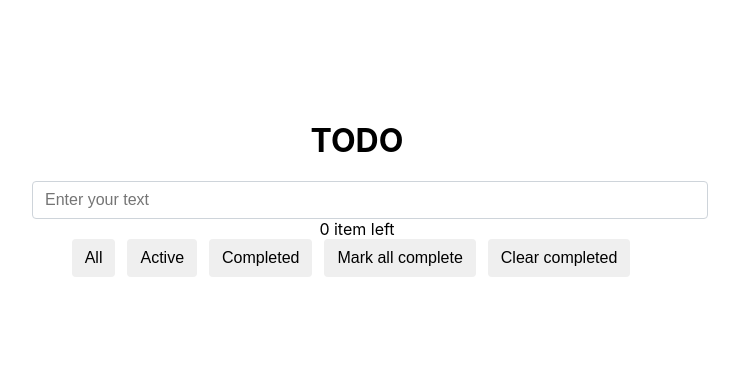
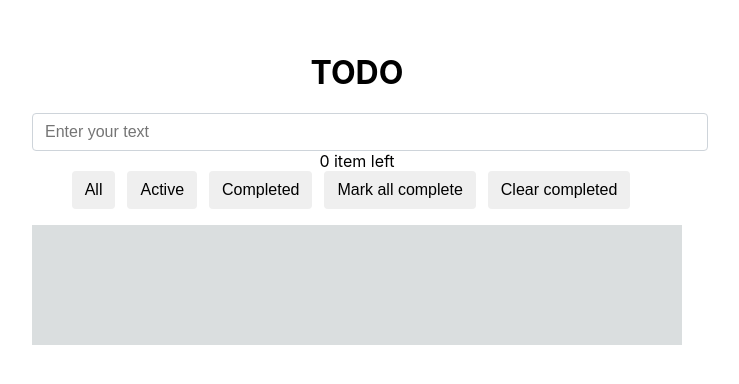
Before and after one commit to anhtung96nb/ToDoList, a React (Create React App) app: page / in a window 1280 px wide. Shown: the part 204-588 px from the top of the page, without its empty margins (283-1022 px from the left). Built offline with nearby package versions, Linux system fonts and the light colour scheme.

Commit message:
no message

```diff
--- a/src/App.css
+++ b/src/App.css
@@ -82,14 +82,21 @@
 }
 
 .App ul.list_items{
-  background-color: #61dafb;
+  background-color: #dadedf;
+  min-height: 120px;
 }
 .App ul.list_items li {
   list-style-type: none;
   color: #fff;
+  padding: 8px;
+  position: relative;
 
 }
 .App ul.list_items li>div {
-  display: inline-block;
-
+  float: left;
 }
+.App ul.list_items li button {
+  position: absolute;
+  right: 10px;
+  top: 8px
+}
```
